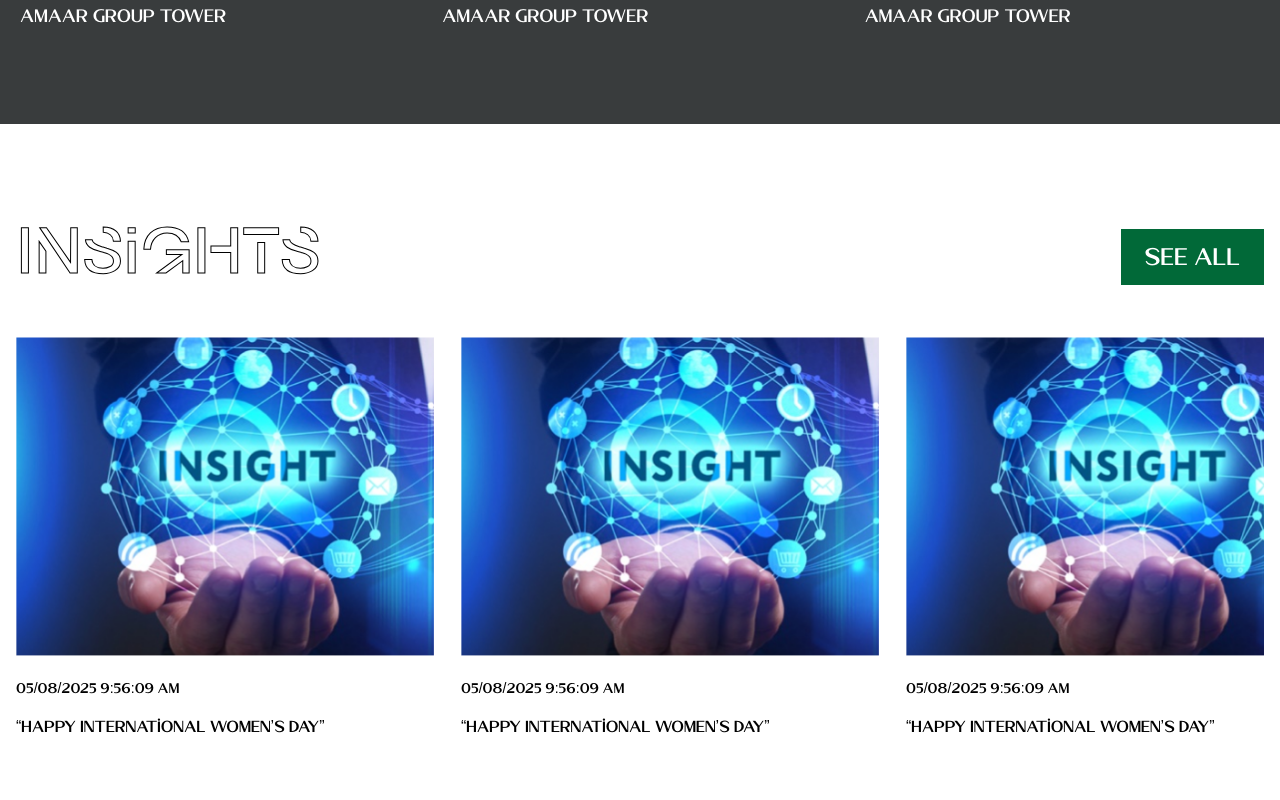
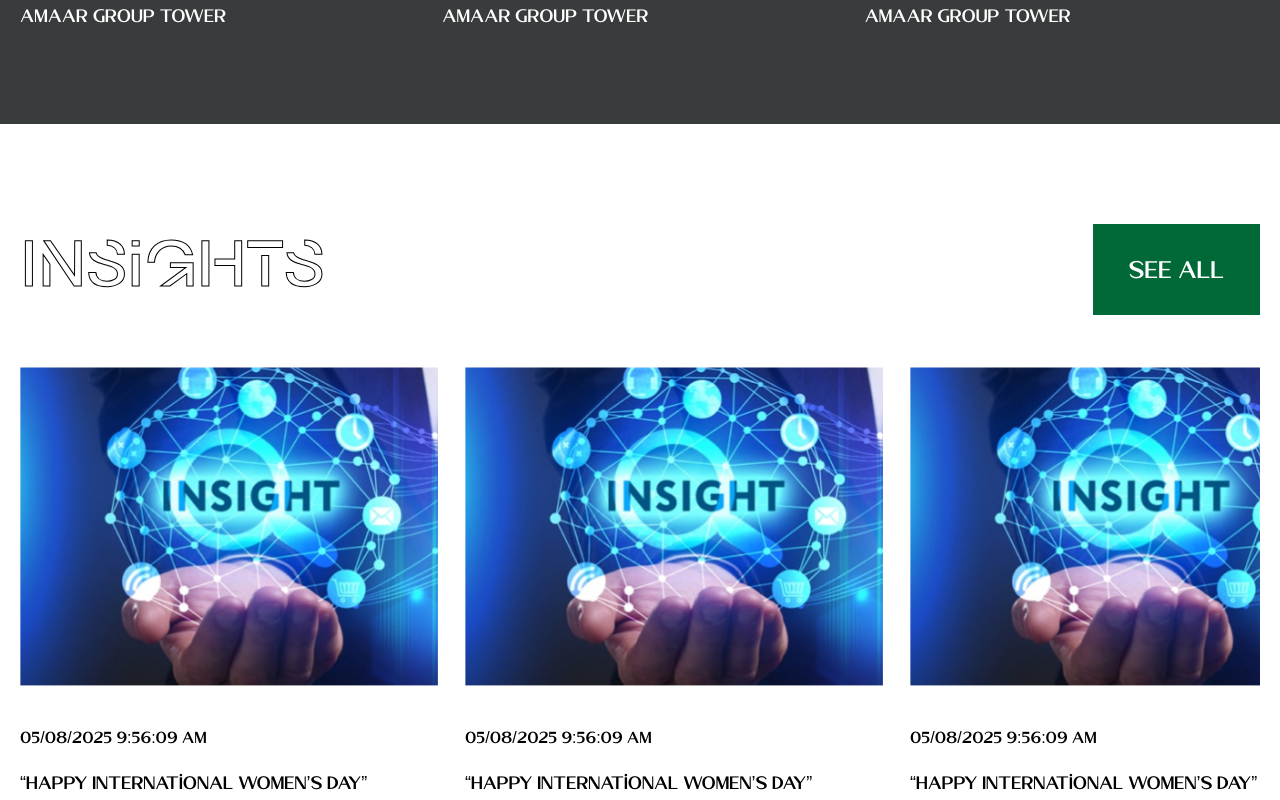
Before and after one commit to faheem-ul/Nebras, a React (Vite) app: page / in a window 1280 px wide. Shown: the part 3440-4240 px from the top of the page. Built offline with nearby package versions, Linux system fonts and the light colour scheme.

Commit message:
feat: ( Home: Insights Section) updated section spacings, added navigation link to btn

```diff
--- a/src/pages/Home/sections/Insights.jsx
+++ b/src/pages/Home/sections/Insights.jsx
@@ -1,23 +1,29 @@
+import { useNavigate } from "react-router-dom";
+
 import insight from "../../../assets/home/insight-image.png";
 import Text from "../../../components/ui/Text";
 
 const Insights = () => {
+  const navigate = useNavigate();
+
   return (
-    <section className="w-full bg-white pt-[105px] pb-[95px]">
-      <div className="max-w-[1312px] w-full mx-auto px-4">
+    <section className="w-full bg-white pt-[100px] pb-[75px]">
+      <div className="max-w-[1312px] w-full mx-auto px-5">
         {/* Section header */}
         <div className="flex flex-col gap-6 sm:flex-row sm:justify-between sm:items-center mb-[52px]">
-          <Text className="font-logirent text-[32px] sm:text-[50px] lg:text-[65px] leading-tight text-outline-black">
+          <Text as="h1" className="font-logirent text-[32px] sm:text-[50px] lg:text-[65px]  text-outline-black">
             Insights
           </Text>
-          <button className="px-6 py-3 bg-green text-white font-kosans font-normal text-lg sm:text-xl lg:text-2xl">
+          <button
+            onClick={() => navigate("/insights")}
+            className="px-6 py-3 text-[18px]  md:px-[36px] md:py-[33.5px] bg-green text-white font-kosans md:text-[24px] leading-none cursor-pointer">
             See All
           </button>
         </div>
 
         {/* Horizontal scroll cards */}
         <div className="overflow-x-auto mt-6 scrollbar-thick scrollbar-thumb-[#016938] scrollbar-track-gray-300">
-          <div className="flex gap-[27px] w-max pb-[72px]">
+          <div className="flex gap-[27px] w-max pb-[67px]">
             {[...Array(6)].map((_, i) => (
               <div key={i} className="flex-shrink-0 w-[418px]">
                 <img
@@ -25,10 +31,10 @@ const Insights = () => {
                   alt={`Insight ${i + 1}`}
                   className="w-full h-auto object-cover"
                 />
-                <Text className="text-black font-kosans md:text-[14px] sm:text-[16px] font-normal mt-[20px]">
+                <Text className="text-black font-kosans md:text-[16px] sm:text-[16px]  mt-[39px]">
                   05/08/2025 9:56:09 AM
                 </Text>
-                <Text className="text-black font-kosans md:text-[16px] sm:text-[18px] font-normal mt-[14px]">
+                <Text className="text-black font-kosans md:text-[18px] sm:text-[18px] mt-[22px]">
                   “Happy International Women’s Day”
                 </Text>
               </div>
```
